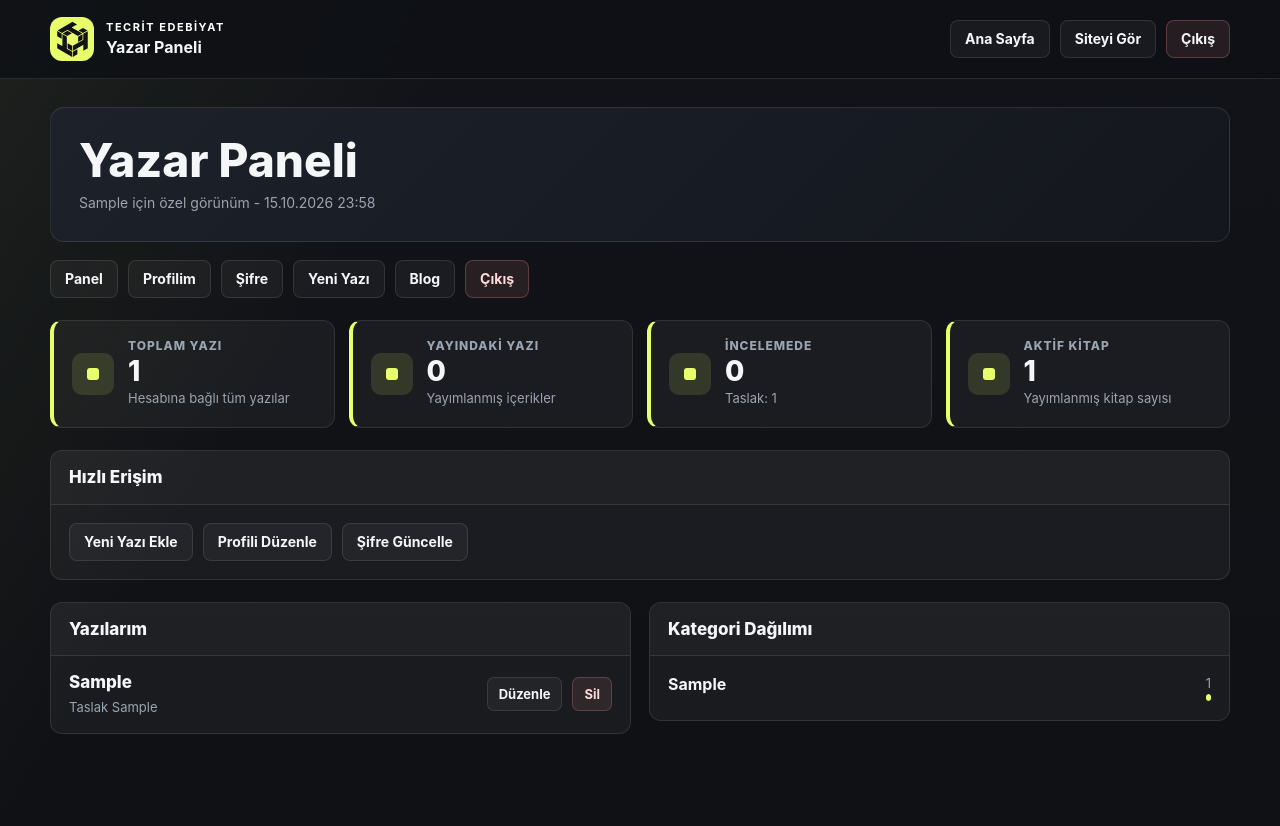
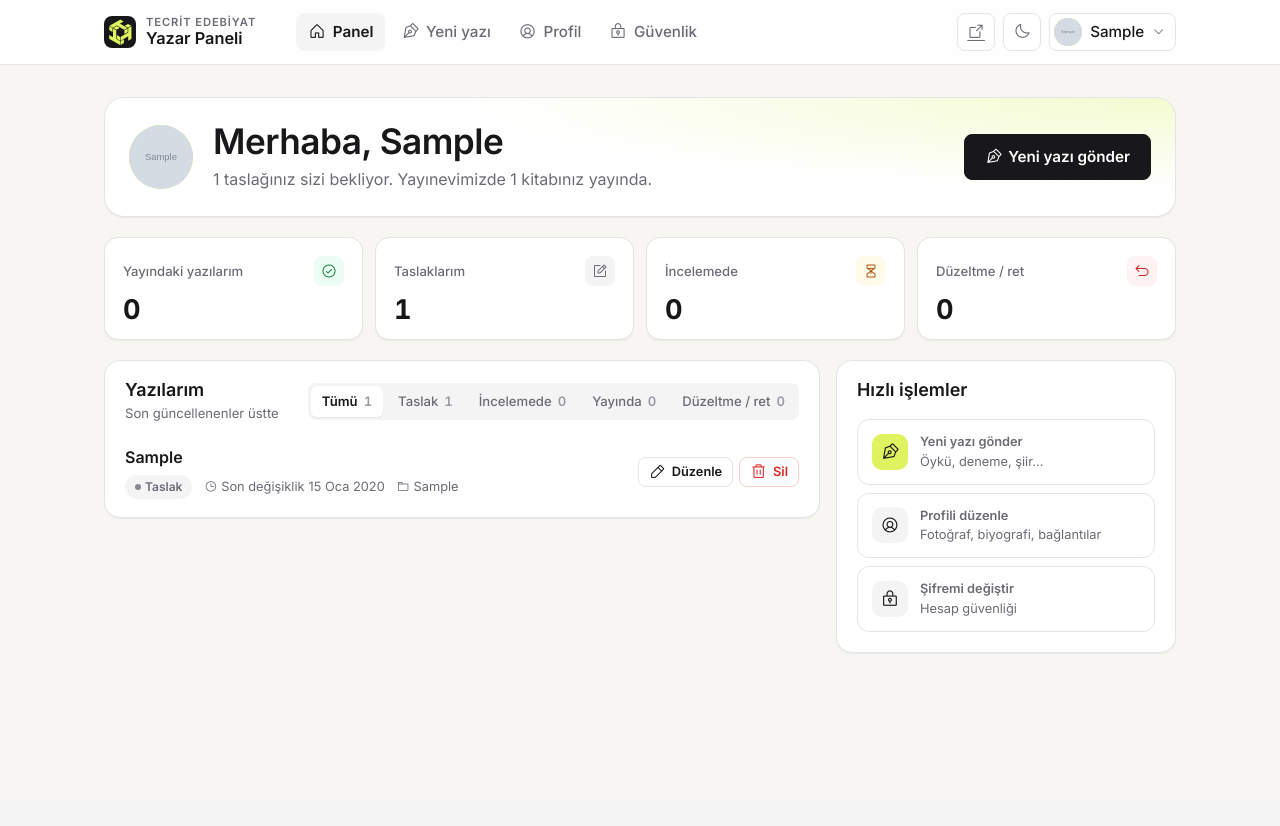
Before and after one commit to hhycode/tecritedebiyat, a Django app: page /panel/ in a window 1280 px wide. After the commit the page ends 654 px from the top, so only its background shows below. Run offline with Django 5.2, Linux system fonts and the light colour scheme; a user stored in the database is signed in; tables that the repository leaves empty hold one stand-in row (values such as "Sample post"); grey boxes marked "Sample" are stand-in pictures; some libraries are stand-ins or nearby versions; some web fonts are replaced.

Commit message:
Yazar paneli ana sayfasi: karsilama, ozet kartlari, suzulebilir yazi listesi
Sayilar tek sorguyla hesaplanir; liste duruma gore suzulur ve 10'arli
sayfalanir. Okunma sayisi yalnizca yayindaki yazilarda gosterilir.

Co-Authored-By: Claude Opus 5.5 <noreply@anthropic.com>

```diff
--- a/core/views.py
+++ b/core/views.py
@@ -10,7 +10,7 @@ from django.conf import settings
 from django.core.mail import EmailMessage
 from django.core.paginator import Paginator
 from django.db import transaction
-from django.db.models import Count, F, Q
+from django.db.models import Count, F, Q, Sum
 from django.db.models.deletion import ProtectedError
 from django.shortcuts import get_object_or_404, redirect, render
 from django.urls import NoReverseMatch, reverse, reverse_lazy
@@ -1967,23 +1967,93 @@ def cikis(request):
     return redirect("anasayfa")
 
 
+# Yazar panelinde durum filtresi -> veritabani durumlari. "duzeltme" editorun geri cevirdigi yazilardir.
+PANEL_DURUM_FILTRELERI = {
+    "taslak": [BlogYazisi.DurumSecenekleri.TASLAK],
+    "incelemede": [BlogYazisi.DurumSecenekleri.INCELEMEDE],
+    "yayinda": [BlogYazisi.DurumSecenekleri.YAYINDA],
+    "duzeltme": [BlogYazisi.DurumSecenekleri.REDDEDILDI],
+}
+PANEL_SAYFA_BOYUTU = 10
+
+
+def yazar_panel_ozeti(profil):
+    """Yazarin yazi sayilari ve okunma toplami (tek sorgu)."""
+    D = BlogYazisi.DurumSecenekleri
+    sayilar = BlogYazisi.objects.filter(yazar=profil).aggregate(
+        toplam=Count("id"),
+        yayinda=Count("id", filter=Q(durum=D.YAYINDA)),
+        taslak=Count("id", filter=Q(durum=D.TASLAK)),
+        incelemede=Count("id", filter=Q(durum=D.INCELEMEDE)),
+        duzeltme=Count("id", filter=Q(durum__in=PANEL_DURUM_FILTRELERI["duzeltme"])),
+        okunma=Sum("okunma_sayisi", filter=Q(durum=D.YAYINDA)),
+    )
+    sayilar["okunma"] = sayilar["okunma"] or 0
+    return sayilar
+
+
+def yazar_panel_karsilama(sayilar, kitap_sayisi):
+    """Karsilama alanindaki kisa durum ozeti; yalnizca gercek sayilardan cumle kurar."""
+    if not sayilar["toplam"]:
+        return ["Panelinize hoş geldiniz. İlk yazınızı gönderdiğinizde durumunu buradan takip edebilirsiniz."]
+    cumleler = []
+    if sayilar["duzeltme"]:
+        cumleler.append(f"{sayilar['duzeltme']} yazınız için editörden geri bildirim var.")
+    if sayilar["incelemede"]:
+        cumleler.append(f"{sayilar['incelemede']} yazınız editör incelemesinde.")
+    if sayilar["taslak"]:
+        cumleler.append(f"{sayilar['taslak']} taslağınız sizi bekliyor.")
+    if not cumleler:
+        cumleler.append("Bekleyen bir işiniz yok; tüm yazılarınız yayında.")
+    if sayilar["okunma"]:
+        cumleler.append(f"Yayındaki yazılarınız 15 Ekim 2026'dan bu yana {sayilar['okunma']} kez okundu.")
+    if kitap_sayisi:
+        cumleler.append(f"Yayınevimizde {kitap_sayisi} kitabınız yayında.")
+    return cumleler
+
+
 @login_required(login_url="giris")
 def yazar_paneli(request):
     profil = get_or_create_user_profile(request.user)
-    stats = build_panel_stats(profil)
+    sayilar = yazar_panel_ozeti(profil)
+    kitap_sayisi = Kitap.objects.filter(Q(yazar=profil) | Q(ikinci_yazar=profil), yayinda=True).count()
+
+    durum = request.GET.get("durum", "")
+    if durum not in PANEL_DURUM_FILTRELERI:
+        durum = ""
+    yazilar = (
+        BlogYazisi.objects.filter(yazar=profil)
+        .select_related("kategori")
+        .only("baslik", "slug", "durum", "kategori__ad", "okunma_sayisi", "admin_notu", "yayin_tarihi", "created_at", "updated_at")
+        .order_by(F("updated_at").desc(nulls_last=True), "-id")
+    )
+    if durum:
+        yazilar = yazilar.filter(durum__in=PANEL_DURUM_FILTRELERI[durum])
+    page_obj, sayfa_sorgusu = sayfala(request, yazilar, PANEL_SAYFA_BOYUTU)
+
+    profil_eksikleri = [ad for ad, dolu in (("fotoğraf", profil.fotograf), ("biyografi", profil.biyografi.strip())) if not dolu]
 
     return render(
         request,
-        "admin/ozel_admin_panel.html",
-        {
-            "profil": profil,
-            "stats": stats,
-            **seo_context(
-                "Yazar Paneli | Tecrit Edebiyat",
-                "Yazara ozel panel, yayin durumu ve icerik istatistikleri.",
-                request.build_absolute_uri(),
-            ),
-        },
+        "panel/dashboard.html",
+        panel_baglami(
+            request,
+            profil,
+            "panel",
+            sayilar=sayilar,
+            karsilama=yazar_panel_karsilama(sayilar, kitap_sayisi),
+            durum=durum,
+            durum_sekmeleri=[
+                ("", "Tümü", sayilar["toplam"]),
+                ("taslak", "Taslak", sayilar["taslak"]),
+                ("incelemede", "İncelemede", sayilar["incelemede"]),
+                ("yayinda", "Yayında", sayilar["yayinda"]),
+                ("duzeltme", "Düzeltme / ret", sayilar["duzeltme"]),
+            ],
+            page_obj=page_obj,
+            sayfa_sorgusu=sayfa_sorgusu,
+            profil_eksikleri=profil_eksikleri,
+        ),
     )
 
 
--- a/static/css/panel.css
+++ b/static/css/panel.css
@@ -889,7 +889,7 @@ body.yp {
 @media (max-width: 991.98px) {
     .yp-grid,
     .yp-profile {
-        grid-template-columns: 1fr;
+        grid-template-columns: minmax(0, 1fr);
     }
     .yp-nav {
         margin-left: 8px;
@@ -899,6 +899,12 @@ body.yp {
     }
 }
 @media (max-width: 767.98px) {
+    .yp-topbar {
+        /* backdrop-filter sabit konumlu alt menuyu ust bara hapseder */
+        -webkit-backdrop-filter: none;
+        backdrop-filter: none;
+        background: var(--sa-surface);
+    }
     .yp-topbar__inner {
         padding: 0 16px;
         gap: 10px;
@@ -992,7 +998,7 @@ body.yp {
         padding: 12px 16px;
     }
     .sa-form-grid {
-        grid-template-columns: 1fr;
+        grid-template-columns: minmax(0, 1fr);
     }
     .yp-actions {
         bottom: calc(var(--yp-altmenu-h) + env(safe-area-inset-bottom));
--- /dev/null
+++ b/templates/panel/_durum.html
@@ -0,0 +1,6 @@
+{% comment %}Yazi durum etiketi (yazarin gordugu adlarla){% endcomment %}
+{% if yazi.durum == "yayinda" %}<span class="sa-pill sa-pill--success">Yayında</span>
+{% elif yazi.durum == "incelemede" %}<span class="sa-pill sa-pill--warning">İncelemede</span>
+{% elif yazi.durum == "duzeltme" %}<span class="sa-pill sa-pill--danger">Düzeltme istendi</span>
+{% elif yazi.durum == "reddedildi" %}<span class="sa-pill sa-pill--danger">Reddedildi</span>
+{% else %}<span class="sa-pill">Taslak</span>{% endif %}
--- /dev/null
+++ b/templates/panel/dashboard.html
@@ -0,0 +1,148 @@
+{% extends "panel/base.html" %}
+
+{% block baslik %}Panel{% endblock %}
+
+{% block ust %}
+<section class="yp-hero" aria-labelledby="yp-merhaba">
+    {% include "panel/_avatar.html" with profil=profil boyut="lg" %}
+    <div class="yp-hero__text">
+        <h1 class="yp-hero__title" id="yp-merhaba">Merhaba, {{ panel_ad }}</h1>
+        <p class="yp-hero__summary">{% for cumle in karsilama %}{{ cumle }}{% if not forloop.last %} {% endif %}{% endfor %}</p>
+    </div>
+    <div class="yp-hero__actions">
+        <a class="sa-btn sa-btn--primary sa-btn--lg" href="{% url 'yazar_panel_yeni_yazi' %}"><i class="ph ph-pen-nib" aria-hidden="true"></i>Yeni yazı gönder</a>
+    </div>
+</section>
+{% endblock %}
+
+{% block icerik %}
+<div class="yp-stats" role="list" aria-label="Yazı özetiniz">
+    <a role="listitem" class="sa-kpi{% if durum == 'yayinda' %} is-active{% endif %}" href="?durum=yayinda#yazilarim">
+        <span class="sa-kpi__head"><span class="sa-kpi__label">Yayındaki yazılarım</span><span class="sa-kpi__icon sa-kpi__icon--success"><i class="ph ph-check-circle" aria-hidden="true"></i></span></span>
+        <span class="sa-kpi__value">{{ sayilar.yayinda }}</span>
+    </a>
+    <a role="listitem" class="sa-kpi{% if durum == 'taslak' %} is-active{% endif %}" href="?durum=taslak#yazilarim">
+        <span class="sa-kpi__head"><span class="sa-kpi__label">Taslaklarım</span><span class="sa-kpi__icon"><i class="ph ph-note-pencil" aria-hidden="true"></i></span></span>
+        <span class="sa-kpi__value">{{ sayilar.taslak }}</span>
+    </a>
+    <a role="listitem" class="sa-kpi{% if durum == 'incelemede' %} is-active{% endif %}" href="?durum=incelemede#yazilarim">
+        <span class="sa-kpi__head"><span class="sa-kpi__label">İncelemede</span><span class="sa-kpi__icon sa-kpi__icon--warning"><i class="ph ph-hourglass-medium" aria-hidden="true"></i></span></span>
+        <span class="sa-kpi__value">{{ sayilar.incelemede }}</span>
+    </a>
+    <a role="listitem" class="sa-kpi{% if durum == 'duzeltme' %} is-active{% endif %}{% if sayilar.duzeltme %} sa-kpi--dikkat{% endif %}" href="?durum=duzeltme#yazilarim">
+        <span class="sa-kpi__head"><span class="sa-kpi__label">Düzeltme / ret</span><span class="sa-kpi__icon sa-kpi__icon--danger"><i class="ph ph-arrow-u-up-left" aria-hidden="true"></i></span></span>
+        <span class="sa-kpi__value">{{ sayilar.duzeltme }}</span>
+    </a>
+</div>
+
+<div class="yp-grid">
+    <section class="yp-card" id="yazilarim" aria-labelledby="yp-yazilarim-baslik">
+        <div class="yp-card__head">
+            <div>
+                <h2 class="yp-card__title" id="yp-yazilarim-baslik">Yazılarım</h2>
+                <p class="yp-card__sub">Son güncellenenler üstte</p>
+            </div>
+            {% if sayilar.toplam %}
+            <nav class="yp-tabs" aria-label="Duruma göre süz">
+                {% for anahtar, ad, sayi in durum_sekmeleri %}
+                <a href="{% if anahtar %}?durum={{ anahtar }}{% else %}?{% endif %}#yazilarim"{% if durum == anahtar %} aria-current="true"{% endif %}>{{ ad }} <b>{{ sayi }}</b></a>
+                {% endfor %}
+            </nav>
+            {% endif %}
+        </div>
+
+        <div class="yp-card__body--flush">
+            {% if page_obj.object_list %}
+            <ul class="yp-posts">
+                {% for yazi in page_obj.object_list %}
+                <li class="yp-post">
+                    <div class="yp-post__main">
+                        <a class="yp-post__title" href="{% url 'yazar_panel_yazi_duzenle' yazi.pk %}">{{ yazi.baslik }}</a>
+                        <div class="yp-post__meta">
+                            {% include "panel/_durum.html" %}
+                            {% if yazi.durum == "yayinda" and yazi.yayin_tarihi %}
+                            <span><i class="ph ph-calendar-blank" aria-hidden="true"></i><time datetime="{{ yazi.yayin_tarihi|date:'c' }}">{{ yazi.yayin_tarihi|date:"j M Y" }}</time></span>
+                            {% elif yazi.updated_at %}
+                            <span><i class="ph ph-clock" aria-hidden="true"></i>Son değişiklik <time datetime="{{ yazi.updated_at|date:'c' }}">{{ yazi.updated_at|date:"j M Y" }}</time></span>
+                            {% endif %}
+                            {% if yazi.durum == "yayinda" %}
+                            <span title="15 Ekim 2026'dan bu yana"><i class="ph ph-eye" aria-hidden="true"></i>{{ yazi.okunma_sayisi }} okunma</span>
+                            {% endif %}
+                            {% if yazi.kategori %}<span><i class="ph ph-folder" aria-hidden="true"></i>{{ yazi.kategori.ad }}</span>{% endif %}
+                        </div>
+                        {% if yazi.admin_notu and yazi.durum == "duzeltme" or yazi.admin_notu and yazi.durum == "reddedildi" %}
+                        <p class="yp-post__note"><i class="ph ph-chat-circle-text" aria-hidden="true"></i><span><b>Editör notu:</b> {{ yazi.admin_notu }}</span></p>
+                        {% endif %}
+                    </div>
+                    <div class="yp-post__actions">
+                        {% if yazi.durum == "yayinda" and yazi.slug %}
+                        <a class="sa-btn sa-btn--secondary sa-btn--sm" href="{% url 'blog_detay' yazi.slug %}" target="_blank" rel="noopener"><i class="ph ph-arrow-square-out" aria-hidden="true"></i>Görüntüle</a>
+                        {% endif %}
+                        <a class="sa-btn sa-btn--secondary sa-btn--sm" href="{% url 'yazar_panel_yazi_duzenle' yazi.pk %}"><i class="ph ph-pencil-simple" aria-hidden="true"></i>Düzenle</a>
+                        <form method="post" action="{% url 'yazar_panel_yazi_sil' yazi.pk %}" data-onay="“{{ yazi.baslik }}” kalıcı olarak silinecek{% if yazi.durum == 'yayinda' %} ve siteden kaldırılacak{% endif %}. Bu işlem geri alınamaz. Devam edilsin mi?">
+                            {% csrf_token %}
+                            <button type="submit" class="sa-btn sa-btn--danger-outline sa-btn--sm" aria-label="“{{ yazi.baslik }}” yazısını sil"><i class="ph ph-trash" aria-hidden="true"></i><span class="yp-hide-sm">Sil</span></button>
+                        </form>
+                    </div>
+                </li>
+                {% endfor %}
+            </ul>
+            {% if page_obj.paginator.num_pages > 1 %}
+            {% include "superadmin/_components/pagination.html" with page_obj=page_obj sayfa_sorgusu=sayfa_sorgusu %}
+            {% endif %}
+            {% elif not sayilar.toplam %}
+            <div class="yp-empty">
+                <i class="ph ph-feather" aria-hidden="true"></i>
+                <strong>Henüz yazınız yok</strong>
+                <span>İlk yazınızı gönderin. Editörümüz inceledikten sonra Tecrit Edebiyat'ta yayımlanır.</span>
+                <a class="sa-btn sa-btn--primary" href="{% url 'yazar_panel_yeni_yazi' %}"><i class="ph ph-pen-nib" aria-hidden="true"></i>İlk yazımı gönder</a>
+            </div>
+            {% else %}
+            <div class="yp-empty yp-empty--sm">
+                {% if durum == "taslak" %}
+                <i class="ph ph-note-pencil" aria-hidden="true"></i>
+                <strong>Taslağınız yok</strong>
+                <span>Yazarken “Taslak olarak kaydet”i seçerseniz yazınız burada sizi bekler.</span>
+                {% elif durum == "incelemede" %}
+                <i class="ph ph-hourglass-medium" aria-hidden="true"></i>
+                <strong>İncelemede yazınız yok</strong>
+                <span>Gönderdiğiniz yazılar editör onayını beklerken burada görünür.</span>
+                {% elif durum == "yayinda" %}
+                <i class="ph ph-books" aria-hidden="true"></i>
+                <strong>Henüz yayında yazınız yok</strong>
+                <span>Editör onayladığında yazılarınız burada listelenir.</span>
+                {% else %}
+                <i class="ph ph-check-circle" aria-hidden="true"></i>
+                <strong>Düzeltme bekleyen yazınız yok</strong>
+                <span>Editör bir yazınız için değişiklik isterse burada görürsünüz.</span>
+                {% endif %}
+                <a class="sa-btn sa-btn--secondary sa-btn--sm" href="?#yazilarim">Tüm yazılarımı göster</a>
+            </div>
+            {% endif %}
+        </div>
+    </section>
+
+    <aside class="yp-side">
+        {% if profil_eksikleri %}
+        <section class="yp-card" aria-labelledby="yp-profil-baslik">
+            <div class="yp-card__head"><h2 class="yp-card__title" id="yp-profil-baslik">Profilinizi tamamlayın</h2></div>
+            <div class="yp-card__body">
+                <p class="sa-muted mb-3">Okurlar sizi yazar sayfanızda tanır. Profilinize {{ profil_eksikleri|join:" ve " }} ekleyin.</p>
+                <a class="sa-btn sa-btn--secondary sa-btn--sm" href="{% url 'yazar_panel_profil' %}"><i class="ph ph-user-circle" aria-hidden="true"></i>Profili düzenle</a>
+            </div>
+        </section>
+        {% endif %}
+
+        <section class="yp-card" aria-labelledby="yp-hizli-baslik">
+            <div class="yp-card__head"><h2 class="yp-card__title" id="yp-hizli-baslik">Hızlı işlemler</h2></div>
+            <div class="yp-card__body">
+                <nav class="yp-quick" aria-labelledby="yp-hizli-baslik">
+                    <a class="is-primary" href="{% url 'yazar_panel_yeni_yazi' %}"><i class="ph ph-pen-nib" aria-hidden="true"></i><span><strong>Yeni yazı gönder</strong><span>Öykü, deneme, şiir…</span></span></a>
+                    <a href="{% url 'yazar_panel_profil' %}"><i class="ph ph-user-circle" aria-hidden="true"></i><span><strong>Profili düzenle</strong><span>Fotoğraf, biyografi, bağlantılar</span></span></a>
+                    <a href="{% url 'yazar_panel_sifre' %}"><i class="ph ph-lock-key" aria-hidden="true"></i><span><strong>Şifremi değiştir</strong><span>Hesap güvenliği</span></span></a>
+                </nav>
+            </div>
+        </section>
+    </aside>
+</div>
+{% endblock %}
```
